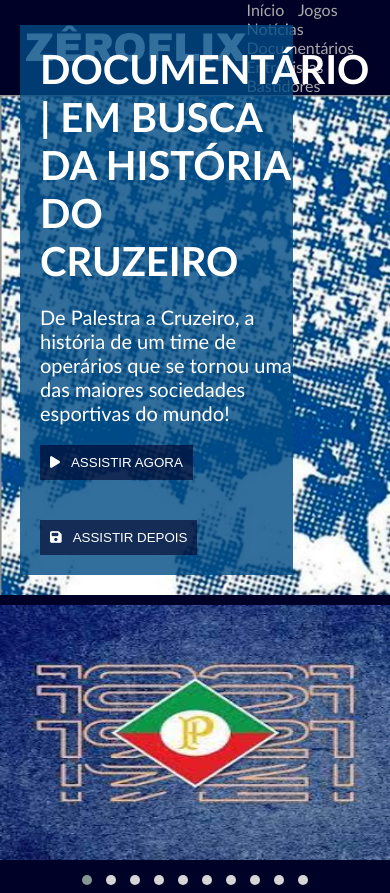
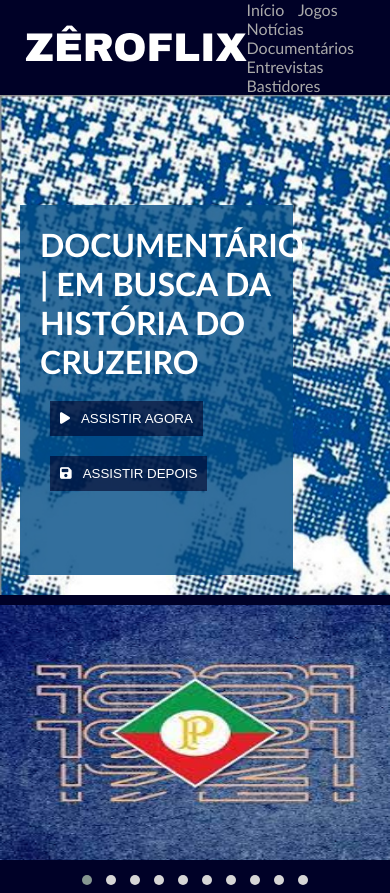
Before and after one commit to pvcdo/netflix-clone, a plain HTML site: page index.html in a window 390 px wide. Drawn offline with Linux system fonts and the light colour scheme.

Commit message:
starting media queries css

```diff
--- a/index.html
+++ b/index.html
@@ -4,8 +4,9 @@
     <meta charset="UTF-8">
     <meta name="viewport" content="width=device-width, initial-scale=1.0">
 
-    <!--Custom CSS-->
+    <!--Customs CSS-->
     <link rel="stylesheet" href="style/main.css">
+    <link rel="stylesheet" href="style/responsive.css">
 
     <!--CSS Owl-->
     <link rel="stylesheet" href="style/owl/owl.carousel.min.css">
--- a/style/main.css
+++ b/style/main.css
@@ -46,7 +46,7 @@ header nav a:hover{
 }
 
 .container{
-    padding-left: 20px;
+    padding: 0 20px;
 }
 
 /*CONTEÚDO PRINCIPAL*/
@@ -75,7 +75,6 @@ header nav a:hover{
     font-size: 20px;
     margin-top: 20px;
 }
-
 
 .info-principal .container{
     position: absolute;
--- /dev/null
+++ b/style/responsive.css
@@ -0,0 +1,25 @@
+@media screen and (max-width: 519px) {
+    .info-principal .container{
+        height: 370px;
+    }
+    .info-principal .container h3{
+        font-size: 2em;
+    }
+    .info-principal .container p{
+        font-size: 0;
+    }
+
+    .info-principal .botoes button{
+        margin-top: 0;
+        margin-left: 10px;
+    }
+
+
+}
+
+@media screen and (min-width: 520px) and (max-width: 800px){
+    header .container{
+        display: flex;
+        flex-direction: column;
+    }
+}
```
